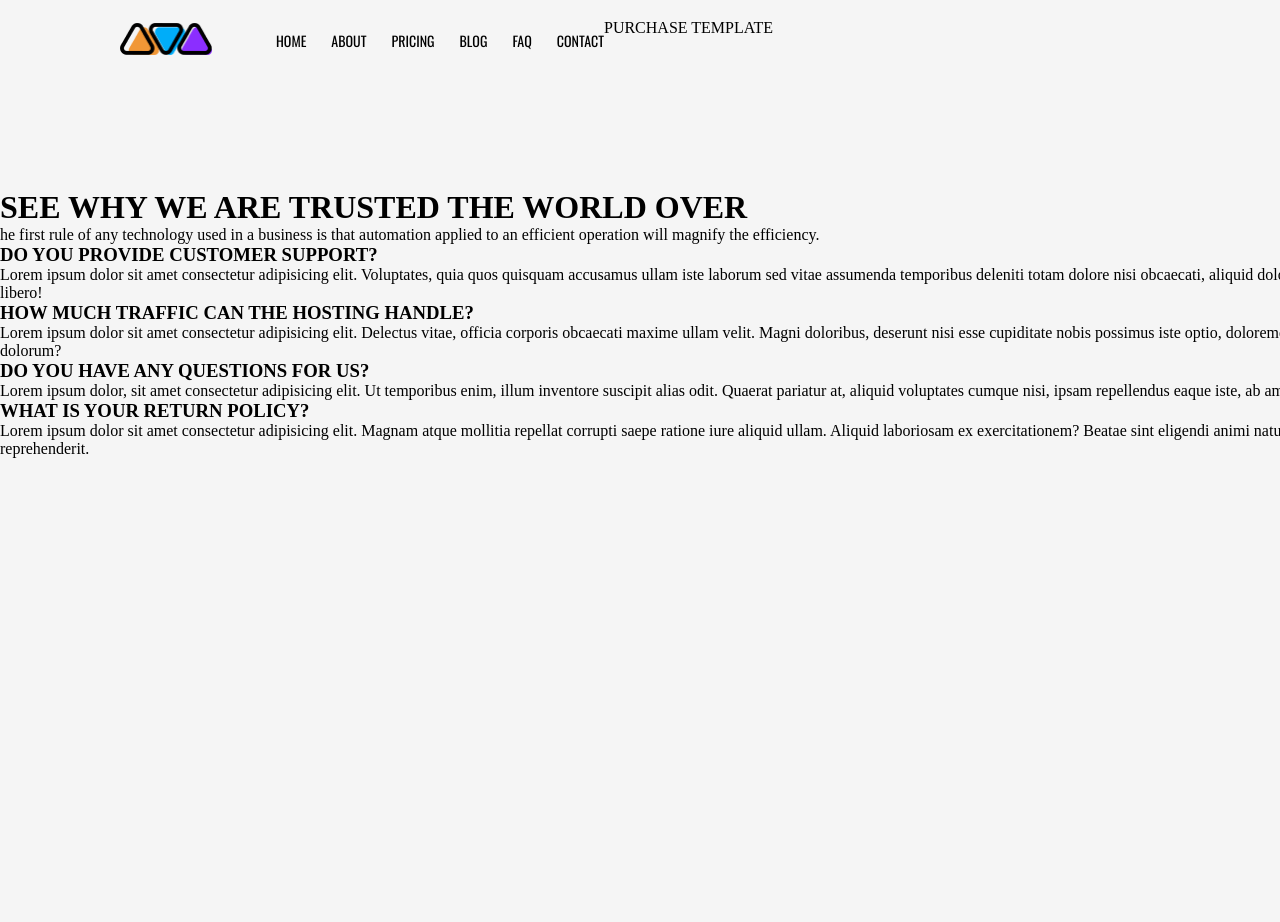
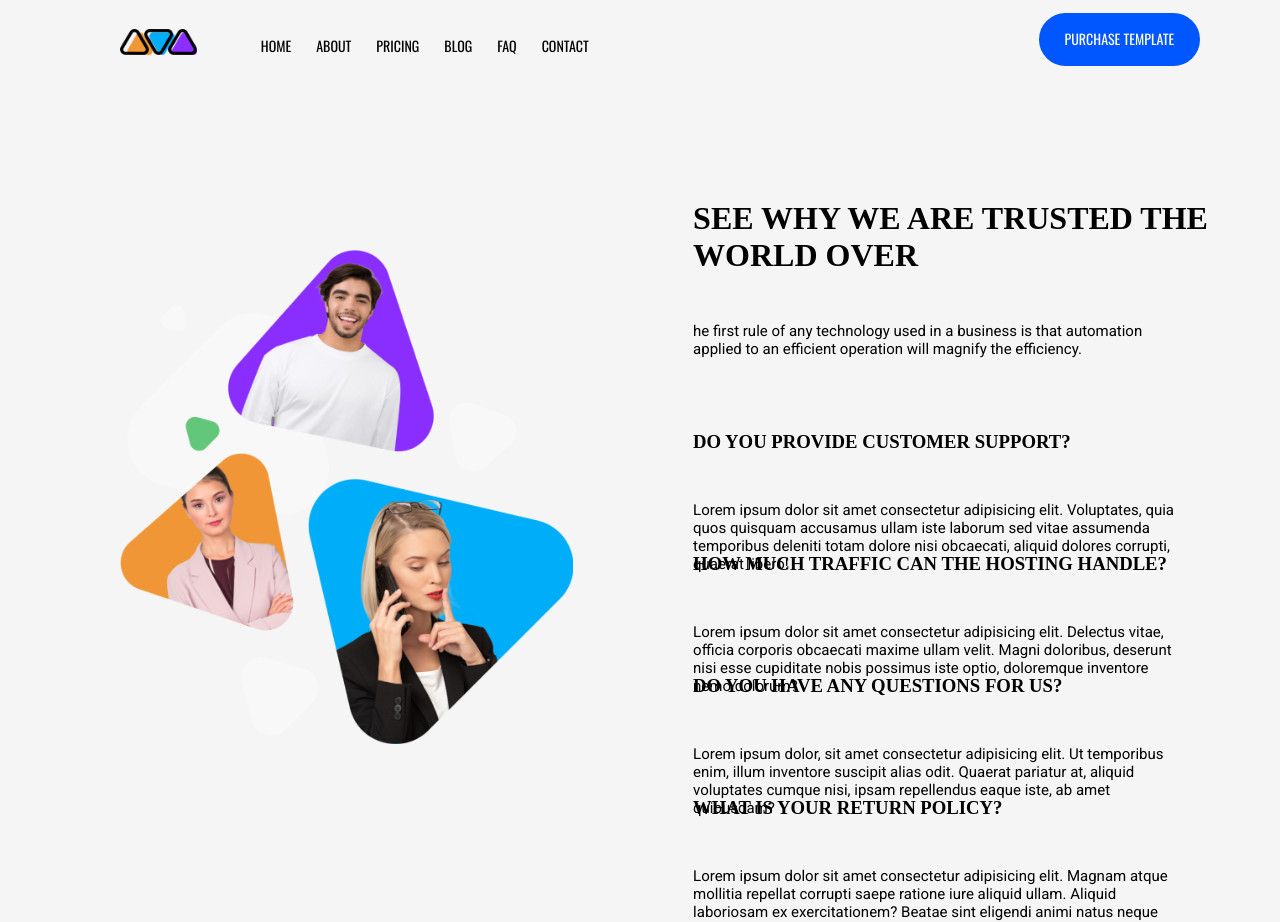
Before and after one commit to Roman-Kondratyev/digitalmarketingui-, a plain HTML site: page index.html in a window 1280 px wide. Shown: the top 922 px of the page. Before the commit the page ends 800 px from the top, so only its background shows below. Drawn offline with nearby package versions, Linux system fonts and the light colour scheme.

Commit message:
works.project

```diff
--- a/style.css
+++ b/style.css
@@ -1,16 +1,16 @@
 * {
-margin: 0;
-padding: 0;
-font-style: normal;
+    margin: 0;
+    padding: 0;
+    font-style: normal;
 }
 
-body{
+body {
     width: 1440px;
     background-color: #f5f5f5;
     margin: 0 auto;
 }
 
-.logo{
+.logo {
     background-image: url(./assets/logo.png);
     width: 92px;
     height: 32px;
@@ -19,7 +19,7 @@ body{
     margin: 23px 0 0 120px;
 }
 
-header{
+header {
     display: flex;
     align-items: center;
     width: 1200px;
@@ -38,7 +38,7 @@ header nav p {
     cursor: pointer;
 }
 
-header nav p:not(:last-child){
+header nav p:not(:last-child) {
     margin-right: 25px;
 }
 
@@ -46,6 +46,60 @@ header nav p:hover {
     color: #0013e9;
 }
 
-header .btn{
+header .btn {
+    width: 193px;
+    height: 23px;
+    border-radius: 30px;
+    background: #0057ff;
+    color: #fff;
+    font: 400 14px "Oswald";
+    cursor: pointer;
+    margin: 13px 0 0 450px;
+    text-align: center;
+    padding: 15px 0;
+}
 
+header .btn:hover {
+    background: #002c83;
 }
+
+main {
+    display: flex;
+    width: 1200px;
+    margin-left: 120px;
+    margin-bottom: 200px;
+}
+
+main .main {
+    background-image: url(./assets/imgPiple.png);
+    width: 540px;
+    height: 590px;
+    background-repeat: no-repeat;
+    background-size: contain;
+    margin-top: 50px;
+}
+
+.info {
+    margin-left: 120px;
+}
+
+.info .h1 {
+    width: 450px;
+    height: 100px;
+    margin: 15px 0 0 0;
+    font: 400 40px "Oswald";
+    color: #000;
+}
+
+.info p {
+    margin-top: 48px;
+    width: 490px;
+    height: 52px;
+    font: 400 15px 'Roboto';
+}
+
+.support {
+    width: 500px;
+    margin-top: 57px;
+    border-radius: 20px;
+}
```
